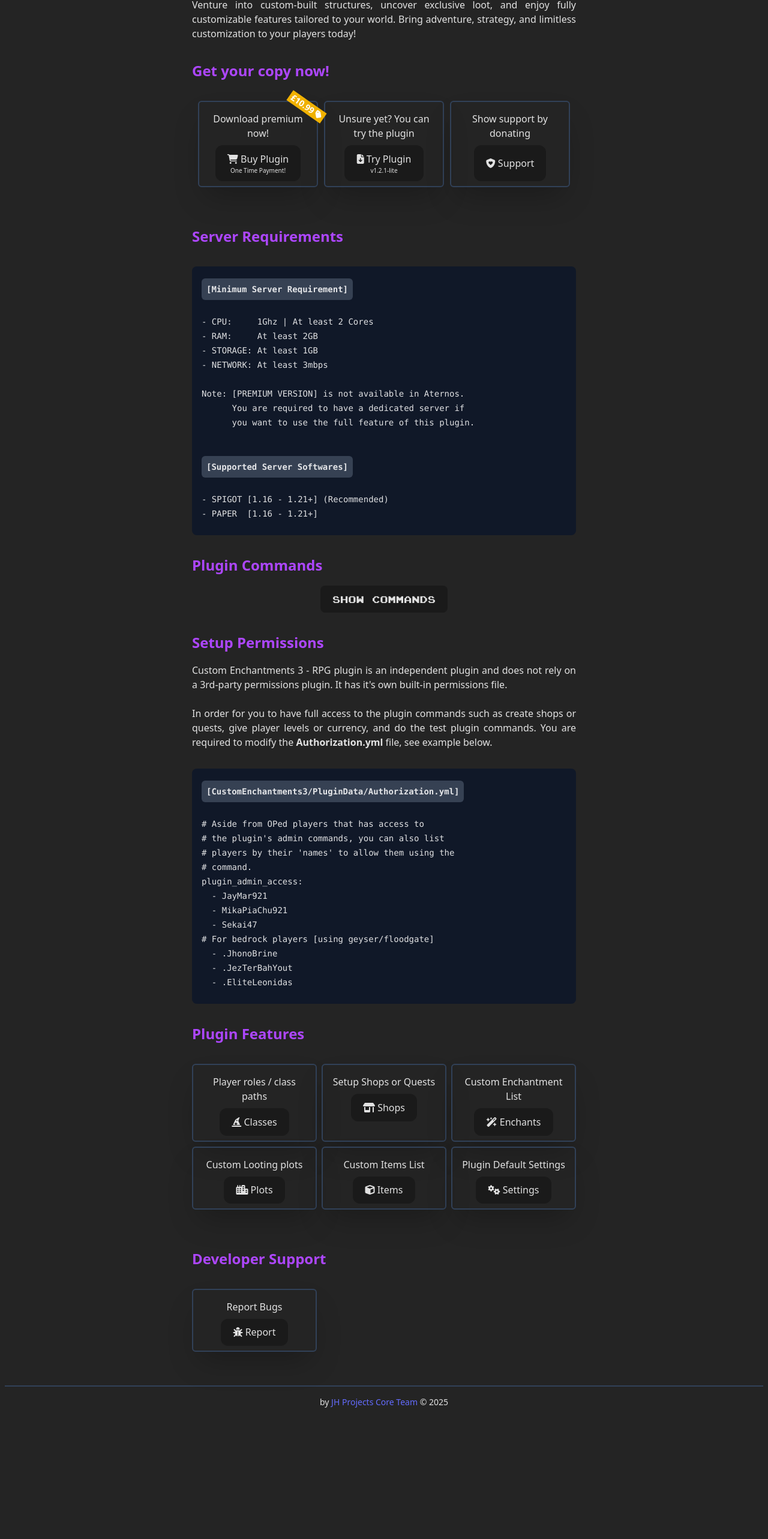
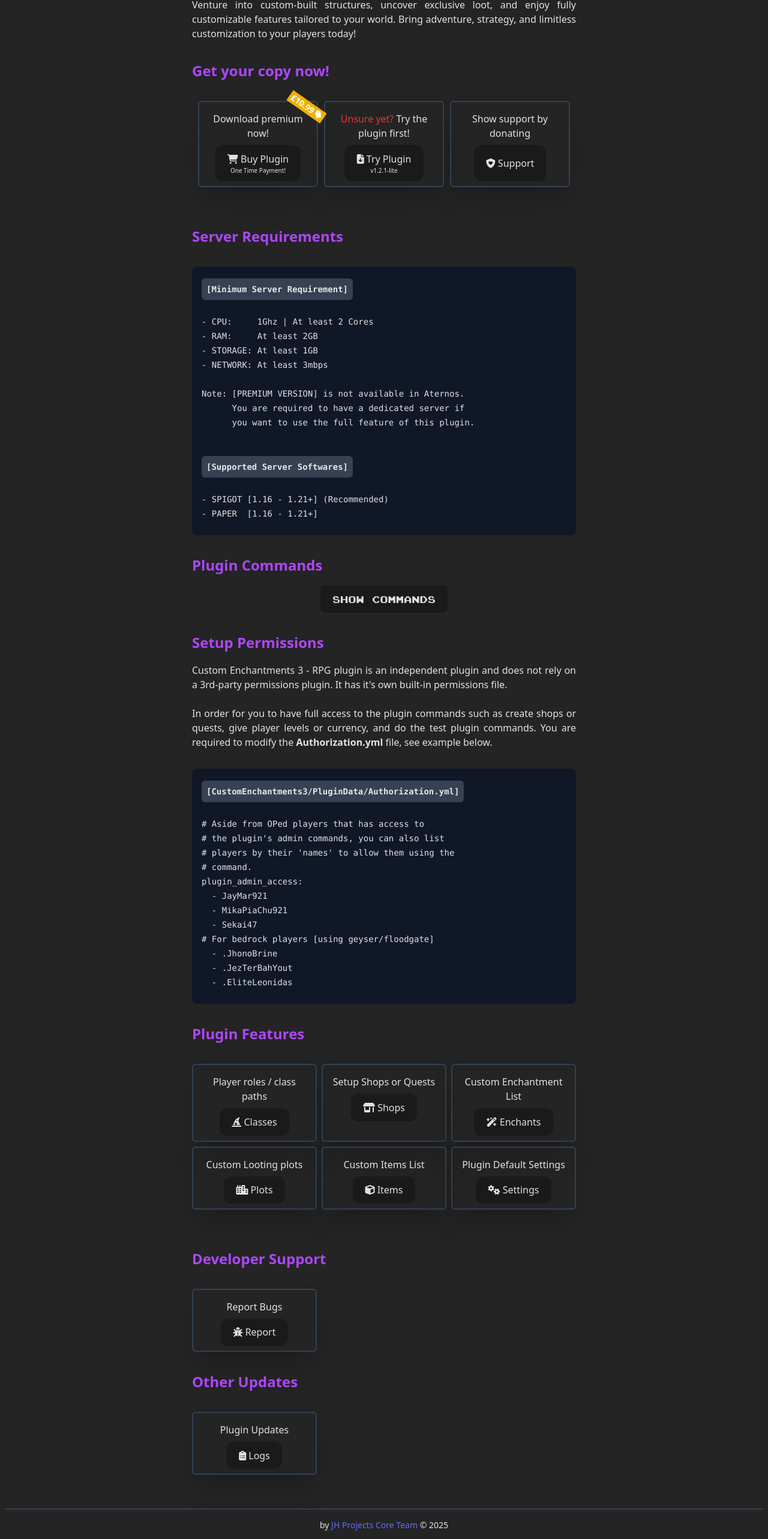
Before and after one commit to jaymar921/JHProjects-web, a React (Vite) app: page /ce3 in a window 1280 px wide. Shown: the part 910-3475 px from the top of the page at 60% size. Before the commit the page ends 3273 px from the top, so only its background shows below. Built offline with nearby package versions, Linux system fonts and the light colour scheme.

Commit message:
Added Log Page

```diff
--- a/src/components/pages/CE3Page.jsx
+++ b/src/components/pages/CE3Page.jsx
@@ -16,6 +16,7 @@ import CE3_DonatePi from "./ce3_subcontent/CE3_DonatePi";
 import CE3_BugReport from "./ce3_subcontent/CE3_BugReport";
 import CE3_BuyPlugin from "../page_components/CE3_BuyPlugin";
 import CE3_BUY_PayPal from "./ce3_subcontent/CE3_BUY_PayPal";
+import CE3_ChangeLogs from "./ce3_subcontent/CE3_ChangeLogs";
 
 function CE3Page() {
   const [subcontent, setSubcontent] = useState("none");
@@ -61,6 +62,8 @@ function CE3Page() {
         return <CE3_CustomItems />;
       case "bug report":
         return <CE3_BugReport />;
+      case "change logs":
+        return <CE3_ChangeLogs />;
       default:
         return (
           <>
@@ -152,7 +155,10 @@ function CE3Page() {
             </button>
           </div>
           <div className="md:w-[200px] p-2 text-center border-2 border-slate-700 shadow-2xl rounded-md mt-4 md:mt-0">
-            <p className="p-2 px-2">Unsure yet? You can try the plugin</p>
+            <p className="p-2 px-2">
+              <span className="text-red-500">Unsure yet?</span> Try the plugin
+              first!
+            </p>
             <button
               className="rounded-xl"
               onClick={() => RedirectTo(PluginInformation.trialLink)}
@@ -373,6 +379,24 @@ plugin_admin_access:
             </button>
           </div>
         </div>
+
+        <div className="w-[80%] md:w-[50%]">
+          <h3 className="text-[1.2em] md:text-[1.5em] text-purple-500 font-bold">
+            Other Updates
+          </h3>
+        </div>
+
+        <div className="w-[80%] md:w-[50%] md:grid md:grid-cols-2 xl:grid-cols-3 md:gap-2 justify-evenly py-8 ">
+          <div className="col-span-1 p-2 text-center border-2 border-slate-700 shadow-2xl rounded-md mt-4 md:mt-0">
+            <p className="p-2 px-2">Plugin Updates</p>
+            <button
+              className="rounded-xl"
+              onClick={() => setSubcontent("change logs")}
+            >
+              <i className="fa-solid fa-clipboard-list"></i> Logs
+            </button>
+          </div>
+        </div>
       </section>
 
       <section className="w-full">{subContentWindow()}</section>
```
